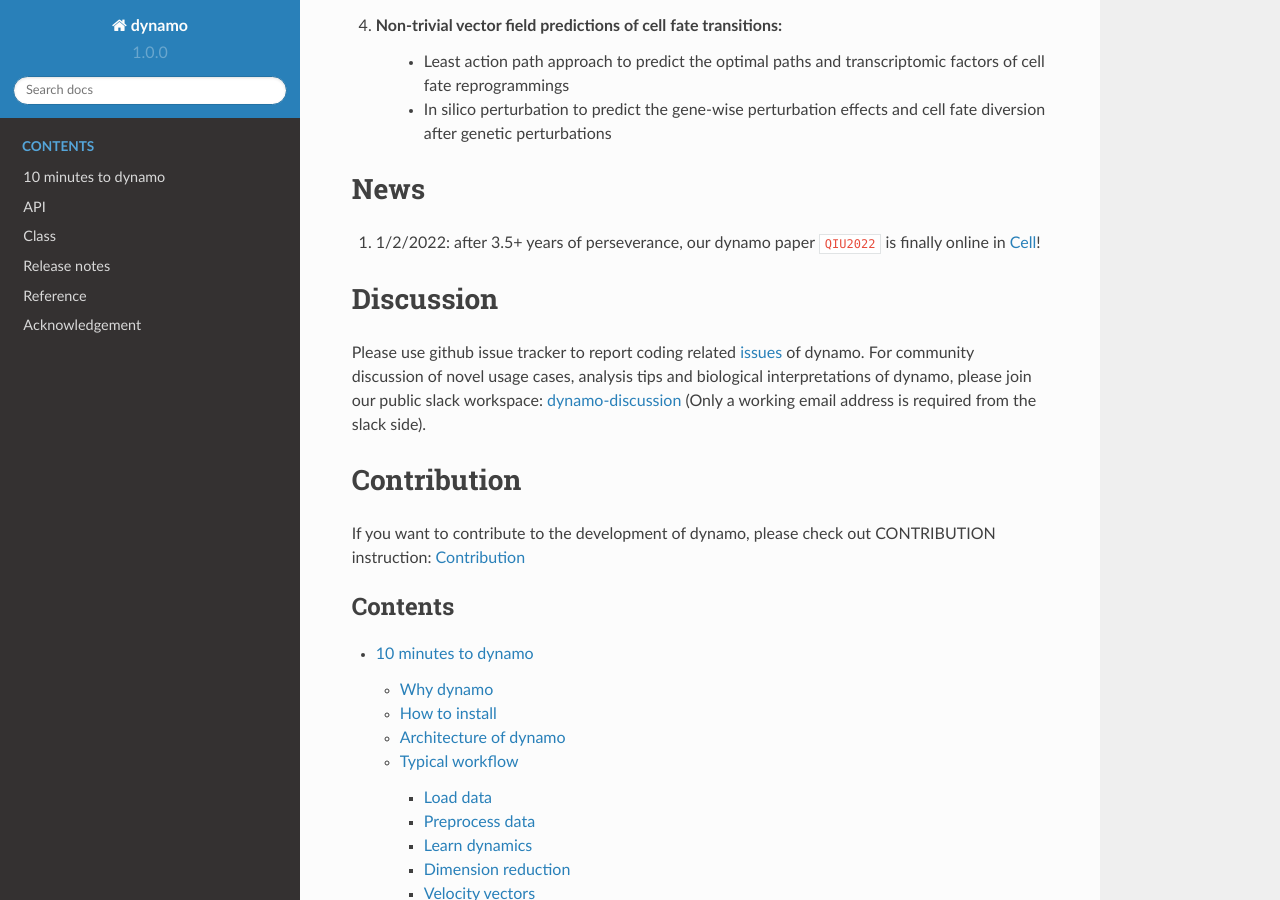
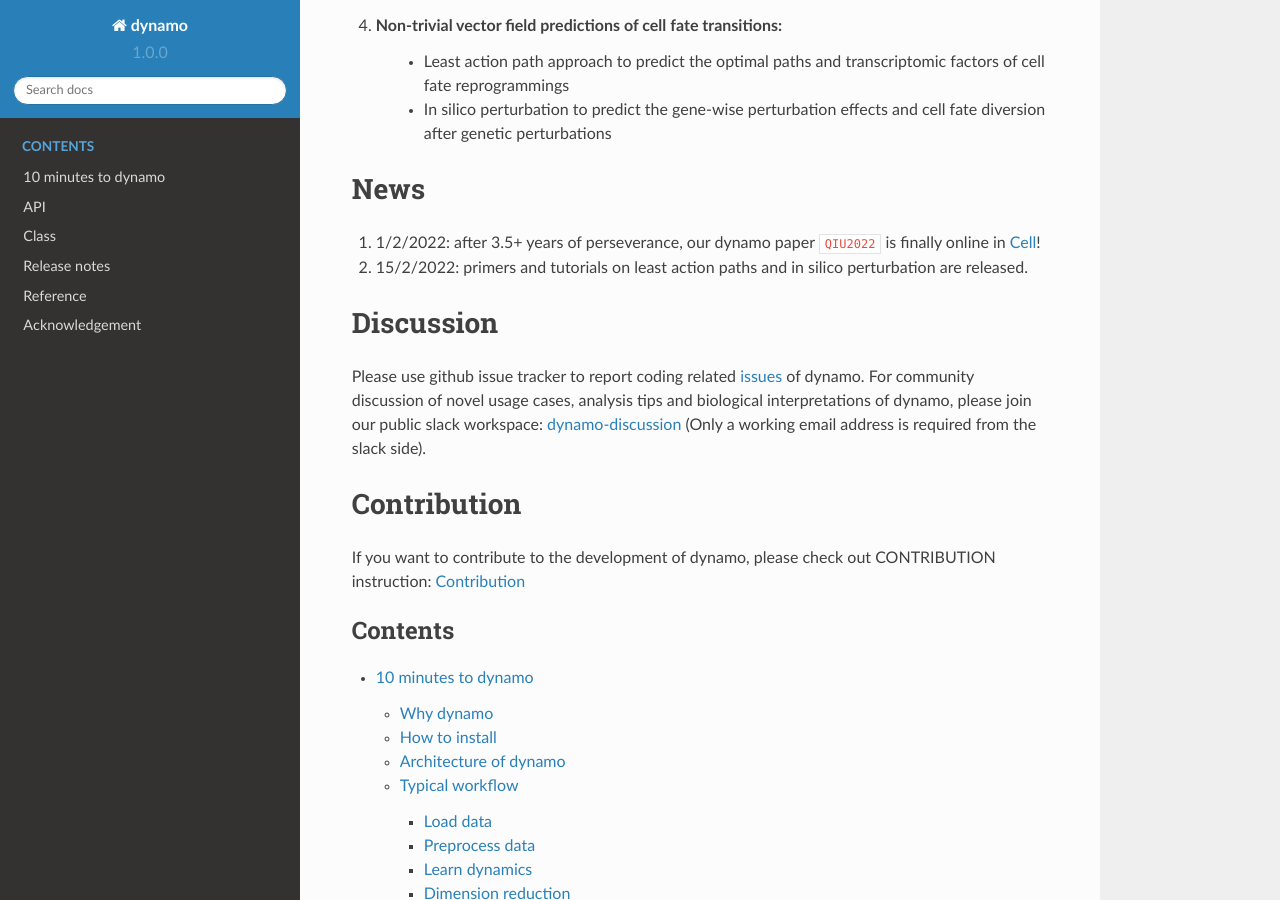
Before and after one commit to aristoteleo/dynamo-release, a Sphinx documentation site: the page built from docs/source/index.rst, in a window 1280 px wide and 900 px high, scrolled down 1528 px. Built offline with Sphinx 7.4.7 and the Read the Docs theme 2.0.0, drawn with Linux system fonts in a browser that asks for light colours; pages that are not in the unit, such as notebooks, are missing from menus; cross-references to code outside the pages are shown as plain code; the version number is read from the project's files by our own code.

Commit message:
Update index.rst

```diff
--- a/docs/source/index.rst
+++ b/docs/source/index.rst
@@ -42,6 +42,7 @@ News
 .. _Cell: https://www.sciencedirect.com/science/article/pii/S0092867421015774#tbl1
 
 #. 1/2/2022: after 3.5+ years of perseverance, our dynamo paper :cite:p:`QIU2022` is finally online in Cell_!
+#. 15/2/2022: primers and tutorials on least action paths and in silico perturbation are released.
 
 Discussion
 ==========
```
